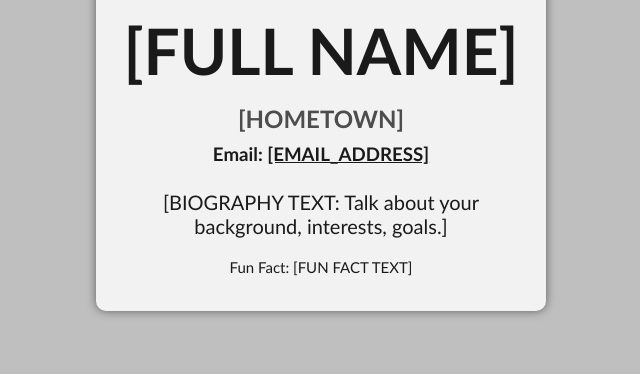
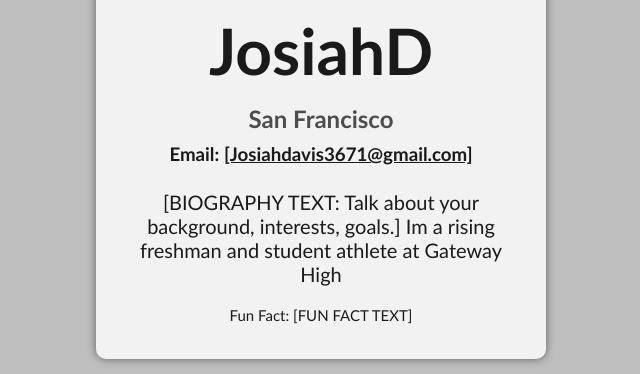
Before and after one commit to JosiahD23/josiahD-personal, a plain HTML site: page index.html in a window 1280 px wide. Shown: the part 440-814 px from the top of the page, without its empty margins (319-959 px from the left). Drawn offline with Linux system fonts and the light colour scheme.

Commit message:
updated my website

```diff
--- a/index.html
+++ b/index.html
@@ -14,17 +14,18 @@
 
         <img src="[PROFILE_IMAGE_FILENAME]" alt="Profile Picture" id="profile-pic">
 
-        <h1 id="name">[FULL NAME]</h1>
+        <h1 id="name">JosiahD</h1>
 
-        <h2 id="hometown">[HOMETOWN]</h2>
+        <h2 id="hometown">San Francisco</h2>
 
         <h3 id="email">
             Email:
-            <a href="mailto:[EMAIL_ADDRESS]" id="email-link">[EMAIL_ADDRESS]</a>
+            <a href="mailto:[EMAIL_ADDRESS]" id="email-link">[Josiahdavis3671@gmail.com]</a>
         </h3>
 
         <p id="bio">
             [BIOGRAPHY TEXT: Talk about your background, interests, goals.]
+            Im a rising freshman and student athlete at Gateway High
         </p>
 
         <p id="fun-fact">
```
